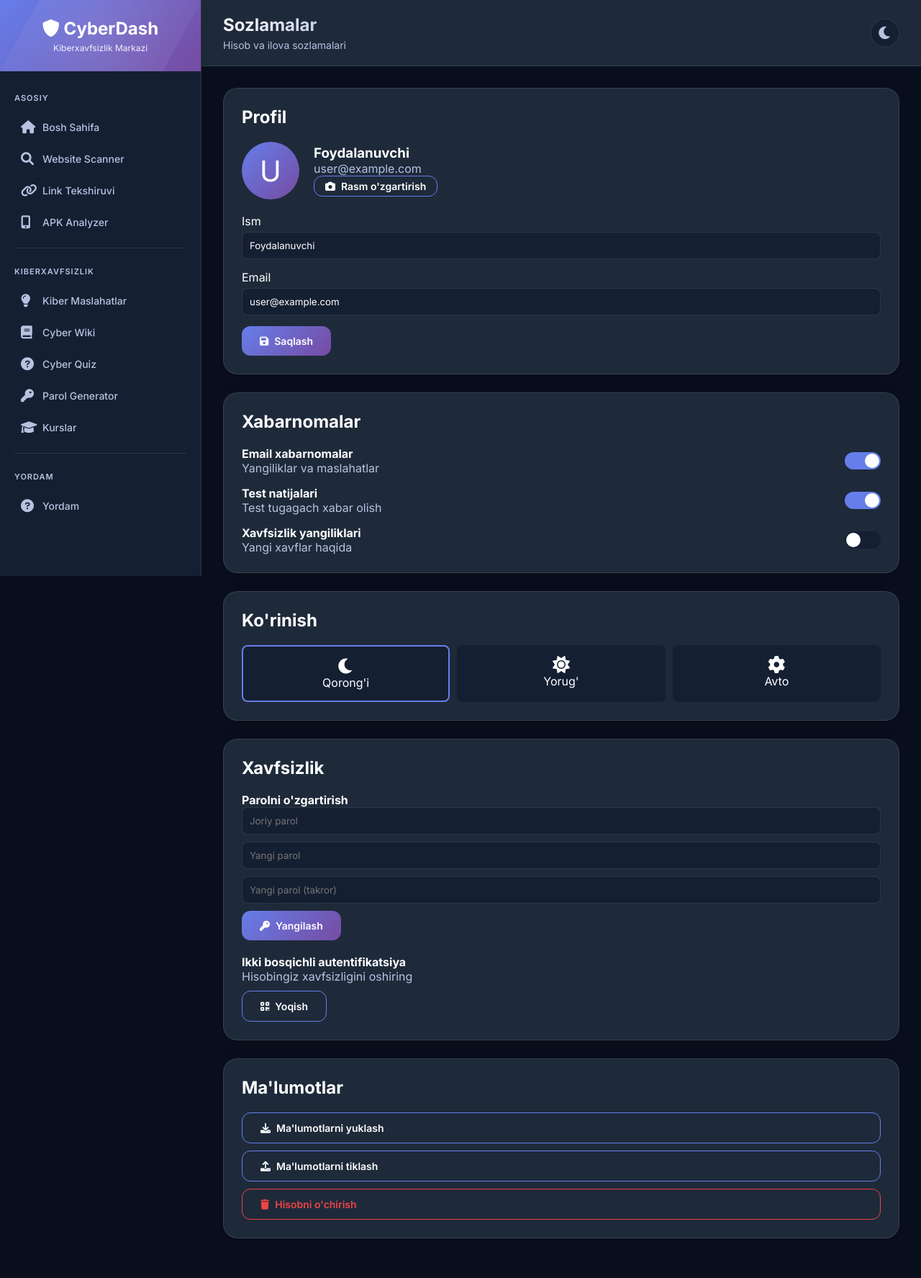
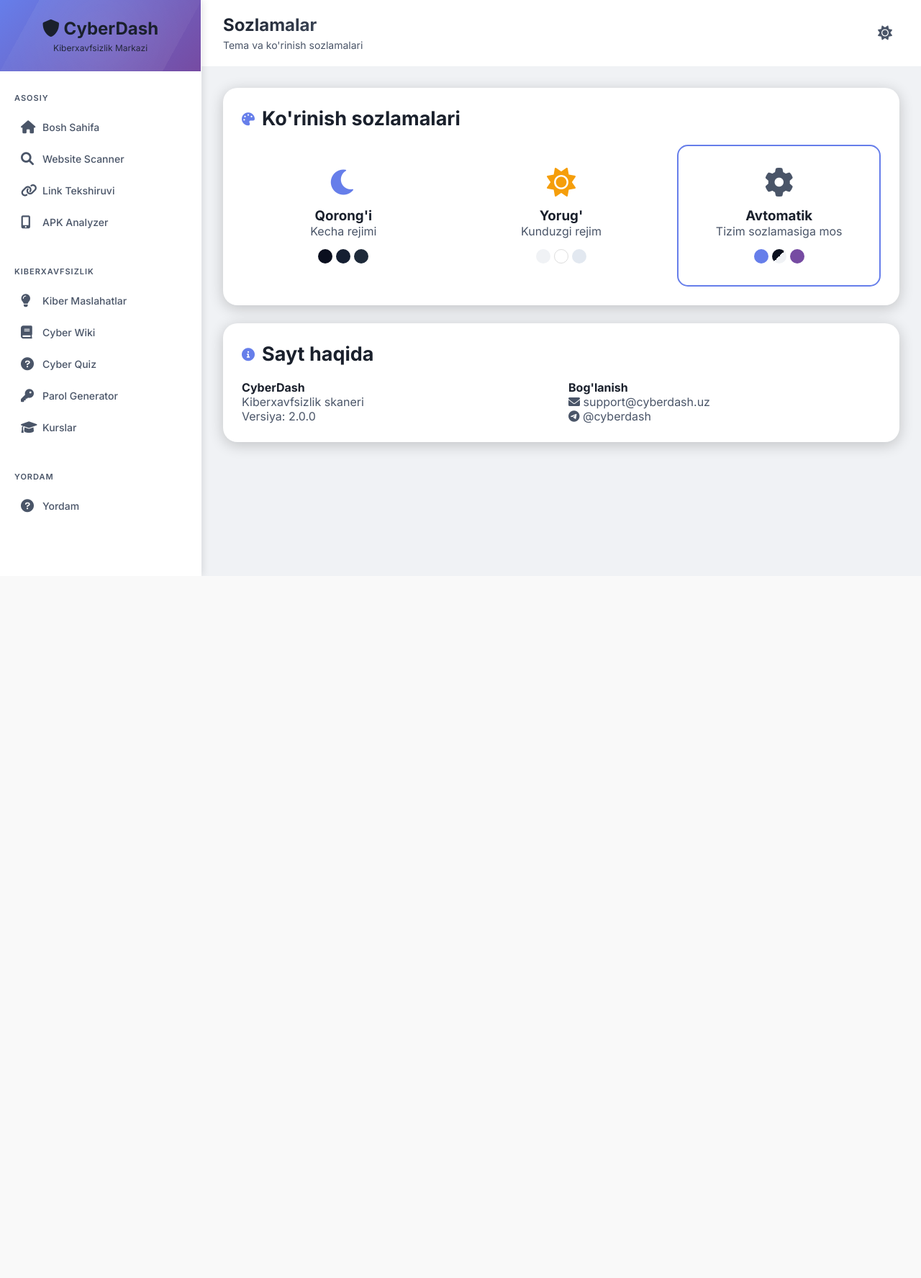
Before and after one commit to ISMATBEK/Sayt_xafsizligi, a Flask app: page /settings in a window 1280 px wide. Shown: the whole page at 72% size. After the commit the page ends 800 px from the top, so only its background shows below. Run offline with Flask 3, Linux system fonts and the light colour scheme.

Commit message:
Update settings.html

```diff
--- a/Sayt xafsizligi/templates/settings.html
+++ b/Sayt xafsizligi/templates/settings.html
@@ -1,245 +1,135 @@
 {% extends "base.html" %}
 
 {% block page_title %}Sozlamalar{% endblock %}
-{% block page_subtitle %}Hisob va ilova sozlamalari{% endblock %}
+{% block page_subtitle %}Tema va ko'rinish sozlamalari{% endblock %}
 
 {% block content %}
-<div class="grid-2">
-    <!-- Chap ustun -->
-    <div>
-        <!-- Profil -->
-        <div class="card">
-            <h2 style="margin-bottom: 20px;">Profil</h2>
-            <div style="display: flex; align-items: center; gap: 20px; margin-bottom: 20px;">
-                <div style="width: 80px; height: 80px; background: linear-gradient(135deg, var(--accent-primary), var(--accent-secondary)); border-radius: 50%; display: flex; align-items: center; justify-content: center;">
-                    <span style="font-size: 40px; color: white;">U</span>
-                </div>
-                <div>
-                    <h3>Foydalanuvchi</h3>
-                    <p style="color: var(--text-secondary);">user@example.com</p>
-                    <button class="btn btn-outline" style="padding: 5px 15px;" onclick="changePhoto()">
-                        <i class="fas fa-camera"></i> Rasm o'zgartirish
-                    </button>
-                </div>
-            </div>
-
-            <div style="margin-bottom: 15px;">
-                <label style="display: block; margin-bottom: 5px;">Ism</label>
-                <input type="text" value="Foydalanuvchi" style="width: 100%; padding: 10px; border-radius: 8px; background: var(--bg-secondary); border: 1px solid rgba(255,255,255,0.1); color: var(--text-primary);">
-            </div>
-            <div style="margin-bottom: 15px;">
-                <label style="display: block; margin-bottom: 5px;">Email</label>
-                <input type="email" value="user@example.com" style="width: 100%; padding: 10px; border-radius: 8px; background: var(--bg-secondary); border: 1px solid rgba(255,255,255,0.1); color: var(--text-primary);">
-            </div>
-            <button class="btn btn-primary" onclick="saveProfile()">
-                <i class="fas fa-save"></i> Saqlash
-            </button>
-        </div>
-
-        <!-- Xabarnomalar -->
-        <div class="card">
-            <h2 style="margin-bottom: 20px;">Xabarnomalar</h2>
-
-            <div style="display: flex; justify-content: space-between; align-items: center; margin-bottom: 15px;">
-                <div>
-                    <h4>Email xabarnomalar</h4>
-                    <p style="color: var(--text-secondary);">Yangiliklar va maslahatlar</p>
-                </div>
-                <label class="switch">
-                    <input type="checkbox" id="emailNotify" checked>
-                    <span class="slider"></span>
-                </label>
-            </div>
-
-            <div style="display: flex; justify-content: space-between; align-items: center; margin-bottom: 15px;">
-                <div>
-                    <h4>Test natijalari</h4>
-                    <p style="color: var(--text-secondary);">Test tugagach xabar olish</p>
-                </div>
-                <label class="switch">
-                    <input type="checkbox" id="quizNotify" checked>
-                    <span class="slider"></span>
-                </label>
-            </div>
-
-            <div style="display: flex; justify-content: space-between; align-items: center;">
-                <div>
-                    <h4>Xavfsizlik yangiliklari</h4>
-                    <p style="color: var(--text-secondary);">Yangi xavflar haqida</p>
-                </div>
-                <label class="switch">
-                    <input type="checkbox" id="securityNotify">
-                    <span class="slider"></span>
-                </label>
-            </div>
-        </div>
+<div class="card">
+    <div class="card-title">
+        <i class="fas fa-palette"></i>
+        <h2>Ko'rinish sozlamalari</h2>
     </div>
 
-    <!-- O'ng ustun -->
-    <div>
-        <!-- Ko'rinish -->
-        <div class="card">
-            <h2 style="margin-bottom: 20px;">Ko'rinish</h2>
-
-            <div style="display: grid; grid-template-columns: repeat(3, 1fr); gap: 10px;">
-                <div onclick="setTheme('dark')" style="background: var(--bg-secondary); padding: 15px; border-radius: 8px; text-align: center; cursor: pointer; border: 2px solid var(--accent-primary);" id="darkTheme">
-                    <i class="fas fa-moon" style="font-size: 24px;"></i>
-                    <p>Qorong'i</p>
-                </div>
-                <div onclick="setTheme('light')" style="background: var(--bg-secondary); padding: 15px; border-radius: 8px; text-align: center; cursor: pointer;" id="lightTheme">
-                    <i class="fas fa-sun" style="font-size: 24px;"></i>
-                    <p>Yorug'</p>
-                </div>
-                <div onclick="setTheme('auto')" style="background: var(--bg-secondary); padding: 15px; border-radius: 8px; text-align: center; cursor: pointer;" id="autoTheme">
-                    <i class="fas fa-cog" style="font-size: 24px;"></i>
-                    <p>Avto</p>
-                </div>
+    <div style="display: grid; grid-template-columns: repeat(3, 1fr); gap: 20px;">
+        <div onclick="setTheme('dark')" style="background: var(--bg-secondary); padding: 30px; border-radius: 15px; text-align: center; cursor: pointer; border: 2px solid transparent; transition: all 0.3s;" id="darkTheme">
+            <i class="fas fa-moon" style="font-size: 40px; color: #667eea; margin-bottom: 15px;"></i>
+            <h3>Qorong'i</h3>
+            <p style="color: var(--text-secondary);">Kecha rejimi</p>
+            <div style="margin-top: 15px; display: flex; justify-content: center; gap: 5px;">
+                <span style="width: 20px; height: 20px; background: #0a0f1e; border-radius: 50%;"></span>
+                <span style="width: 20px; height: 20px; background: #151f32; border-radius: 50%;"></span>
+                <span style="width: 20px; height: 20px; background: #1e2a3a; border-radius: 50%;"></span>
             </div>
         </div>
 
-        <!-- Xavfsizlik -->
-        <div class="card">
-            <h2 style="margin-bottom: 20px;">Xavfsizlik</h2>
-
-            <div style="margin-bottom: 20px;">
-                <h4>Parolni o'zgartirish</h4>
-                <input type="password" id="currentPass" placeholder="Joriy parol" style="width: 100%; padding: 10px; border-radius: 8px; margin-bottom: 10px; background: var(--bg-secondary); border: 1px solid rgba(255,255,255,0.1);">
-                <input type="password" id="newPass" placeholder="Yangi parol" style="width: 100%; padding: 10px; border-radius: 8px; margin-bottom: 10px; background: var(--bg-secondary); border: 1px solid rgba(255,255,255,0.1);">
-                <input type="password" id="confirmPass" placeholder="Yangi parol (takror)" style="width: 100%; padding: 10px; border-radius: 8px; margin-bottom: 10px; background: var(--bg-secondary); border: 1px solid rgba(255,255,255,0.1);">
-                <button class="btn btn-primary" onclick="changePassword()">
-                    <i class="fas fa-key"></i> Yangilash
-                </button>
-            </div>
-
-            <div>
-                <h4>Ikki bosqichli autentifikatsiya</h4>
-                <p style="color: var(--text-secondary); margin-bottom: 10px;">Hisobingiz xavfsizligini oshiring</p>
-                <button class="btn btn-outline" onclick="enable2FA()">
-                    <i class="fas fa-qrcode"></i> Yoqish
-                </button>
+        <div onclick="setTheme('light')" style="background: var(--bg-secondary); padding: 30px; border-radius: 15px; text-align: center; cursor: pointer; border: 2px solid transparent; transition: all 0.3s;" id="lightTheme">
+            <i class="fas fa-sun" style="font-size: 40px; color: #f59e0b; margin-bottom: 15px;"></i>
+            <h3>Yorug'</h3>
+            <p style="color: var(--text-secondary);">Kunduzgi rejim</p>
+            <div style="margin-top: 15px; display: flex; justify-content: center; gap: 5px;">
+                <span style="width: 20px; height: 20px; background: #f0f2f5; border-radius: 50%;"></span>
+                <span style="width: 20px; height: 20px; background: #ffffff; border-radius: 50%; border: 1px solid #ddd;"></span>
+                <span style="width: 20px; height: 20px; background: #e2e8f0; border-radius: 50%;"></span>
             </div>
         </div>
 
-        <!-- Ma'lumotlar -->
-        <div class="card">
-            <h2 style="margin-bottom: 20px;">Ma'lumotlar</h2>
-
-            <div style="display: grid; gap: 10px;">
-                <button class="btn btn-outline" onclick="exportData()">
-                    <i class="fas fa-download"></i> Ma'lumotlarni yuklash
-                </button>
-                <button class="btn btn-outline" onclick="importData()">
-                    <i class="fas fa-upload"></i> Ma'lumotlarni tiklash
-                </button>
-                <button class="btn btn-outline" style="border-color: var(--danger); color: var(--danger);" onclick="deleteAccount()">
-                    <i class="fas fa-trash"></i> Hisobni o'chirish
-                </button>
+        <div onclick="setTheme('auto')" style="background: var(--bg-secondary); padding: 30px; border-radius: 15px; text-align: center; cursor: pointer; border: 2px solid transparent; transition: all 0.3s;" id="autoTheme">
+            <i class="fas fa-cog" style="font-size: 40px; color: var(--text-secondary); margin-bottom: 15px;"></i>
+            <h3>Avtomatik</h3>
+            <p style="color: var(--text-secondary);">Tizim sozlamasiga mos</p>
+            <div style="margin-top: 15px; display: flex; justify-content: center; gap: 5px;">
+                <span style="width: 20px; height: 20px; background: #667eea; border-radius: 50%;"></span>
+                <span style="width: 20px; height: 20px; background: linear-gradient(135deg, #0a0f1e 50%, #f0f2f5 50%); border-radius: 50%;"></span>
+                <span style="width: 20px; height: 20px; background: #764ba2; border-radius: 50%;"></span>
             </div>
         </div>
     </div>
 </div>
 
-<style>
-.switch {
-    position: relative;
-    display: inline-block;
-    width: 50px;
-    height: 24px;
-}
-.switch input {
-    opacity: 0;
-    width: 0;
-    height: 0;
-}
-.slider {
-    position: absolute;
-    cursor: pointer;
-    top: 0;
-    left: 0;
-    right: 0;
-    bottom: 0;
-    background-color: var(--bg-secondary);
-    transition: .3s;
-    border-radius: 24px;
-}
-.slider:before {
-    position: absolute;
-    content: "";
-    height: 20px;
-    width: 20px;
-    left: 2px;
-    bottom: 2px;
-    background-color: white;
-    transition: .3s;
-    border-radius: 50%;
-}
-input:checked + .slider {
-    background-color: var(--accent-primary);
-}
-input:checked + .slider:before {
-    transform: translateX(26px);
-}
-</style>
+<div class="card">
+    <div class="card-title">
+        <i class="fas fa-info-circle"></i>
+        <h2>Sayt haqida</h2>
+    </div>
+
+    <div style="display: grid; grid-template-columns: repeat(2, 1fr); gap: 20px;">
+        <div>
+            <h4>CyberDash</h4>
+            <p style="color: var(--text-secondary);">Kiberxavfsizlik skaneri</p>
+            <p style="color: var(--text-secondary);">Versiya: 2.0.0</p>
+        </div>
+        <div>
+            <h4>Bog'lanish</h4>
+            <p style="color: var(--text-secondary);"><i class="fas fa-envelope"></i> support@cyberdash.uz</p>
+            <p style="color: var(--text-secondary);"><i class="fab fa-telegram"></i> @cyberdash</p>
+        </div>
+    </div>
+</div>
 
 <script>
+// Sahifa yuklanganda
+document.addEventListener('DOMContentLoaded', function() {
+    const savedTheme = localStorage.getItem('theme') || 'auto';
+    setTheme(savedTheme);
+});
+
 function setTheme(theme) {
-    document.getElementById('darkTheme').style.border = '2px solid transparent';
-    document.getElementById('lightTheme').style.border = '2px solid transparent';
-    document.getElementById('autoTheme').style.border = '2px solid transparent';
+    const body = document.body;
+    const darkTheme = document.getElementById('darkTheme');
+    const lightTheme = document.getElementById('lightTheme');
+    const autoTheme = document.getElementById('autoTheme');
+
+    // Borderlarni tozalash
+    darkTheme.style.border = '2px solid transparent';
+    lightTheme.style.border = '2px solid transparent';
+    autoTheme.style.border = '2px solid transparent';
 
     if (theme === 'dark') {
-        document.body.classList.remove('light-mode');
-        document.getElementById('darkTheme').style.border = '2px solid var(--accent-primary)';
-    } else if (theme === 'light') {
-        document.body.classList.add('light-mode');
-        document.getElementById('lightTheme').style.border = '2px solid var(--accent-primary)';
-    } else {
-        document.getElementById('autoTheme').style.border = '2px solid var(--accent-primary)';
+        body.classList.remove('light-mode');
+        darkTheme.style.border = '2px solid var(--accent-primary)';
+        localStorage.setItem('theme', 'dark');
+        document.getElementById('themeIcon').className = 'fas fa-moon';
     }
+    else if (theme === 'light') {
+        body.classList.add('light-mode');
+        lightTheme.style.border = '2px solid var(--accent-primary)';
+        localStorage.setItem('theme', 'light');
+        document.getElementById('themeIcon').className = 'fas fa-sun';
+    }
+    else {
+        // Tizim sozlamasiga moslash
+        if (window.matchMedia && window.matchMedia('(prefers-color-scheme: dark)').matches) {
+            body.classList.remove('light-mode');
+            document.getElementById('themeIcon').className = 'fas fa-moon';
+        } else {
+            body.classList.add('light-mode');
+            document.getElementById('themeIcon').className = 'fas fa-sun';
+        }
+        autoTheme.style.border = '2px solid var(--accent-primary)';
+        localStorage.setItem('theme', 'auto');
+    }
+
+    showNotification('Tema o\'zgartirildi', 'success');
 }
 
-function saveProfile() {
-    alert('Profil saqlandi!');
-}
+function showNotification(message, type) {
+    const notification = document.createElement('div');
+    notification.className = `alert alert-${type}`;
+    notification.style.position = 'fixed';
+    notification.style.top = '20px';
+    notification.style.right = '20px';
+    notification.style.zIndex = '3000';
+    notification.style.maxWidth = '300px';
+    notification.innerHTML = `
+        <i class="fas fa-${type === 'success' ? 'check-circle' : type === 'warning' ? 'exclamation-triangle' : 'info-circle'}"></i>
+        <span>${message}</span>
+    `;
 
-function changePassword() {
-    const current = document.getElementById('currentPass').value;
-    const newPass = document.getElementById('newPass').value;
-    const confirm = document.getElementById('confirmPass').value;
+    document.body.appendChild(notification);
 
-    if (!current || !newPass || !confirm) {
-        alert('Barcha maydonlarni to\'ldiring!');
-        return;
-    }
-
-    if (newPass !== confirm) {
-        alert('Yangi parollar mos kelmadi!');
-        return;
-    }
-
-    alert('Parol muvaffaqiyatli o\'zgartirildi!');
-}
-
-function enable2FA() {
-    alert('2FA sozlamalari ochilmoqda...');
-}
-
-function exportData() {
-    alert('Ma\'lumotlar yuklanmoqda...');
-}
-
-function importData() {
-    alert('Ma\'lumotlar tiklanmoqda...');
-}
-
-function deleteAccount() {
-    if (confirm('Hisobingizni o\'chirishni xohlaysizmi? Bu amalni qaytarib bo\'lmaydi!')) {
-        alert('Hisob o\'chirildi');
-    }
-}
-
-function changePhoto() {
-    alert('Rasm yuklash oynasi ochiladi');
+    setTimeout(() => {
+        notification.remove();
+    }, 3000);
 }
 </script>
 {% endblock %}
```
